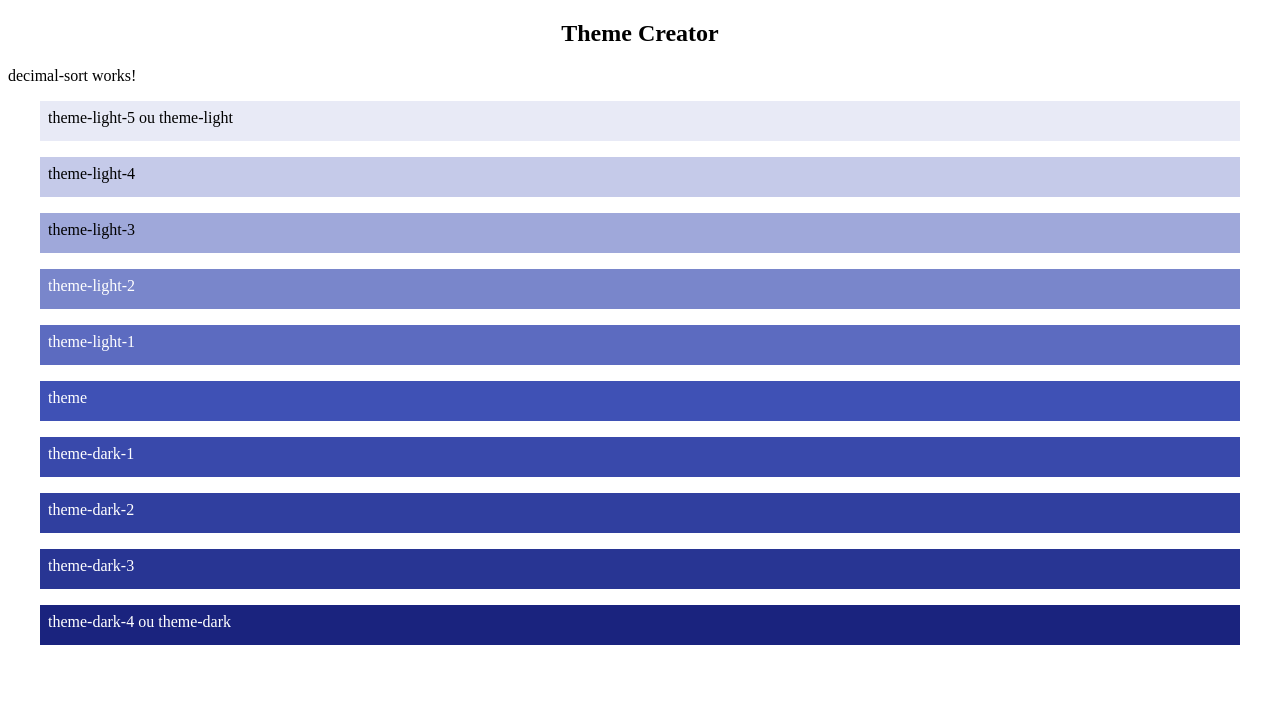
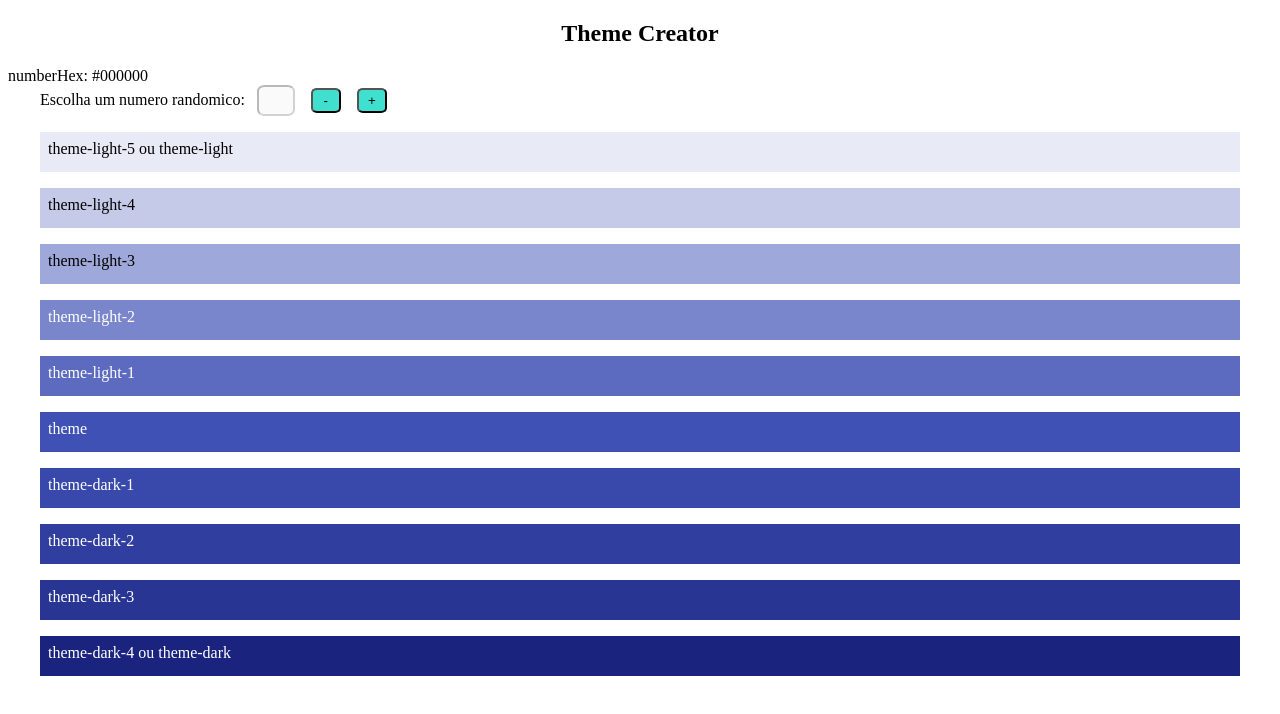
Before and after one commit to josiel27/theme-creator, an Angular app: page / in a window 1280 px wide. Shown: the top 714 px of the page. Built offline with nearby package versions, Linux system fonts and the light colour scheme.

Commit message:
Adicionando logica para numeros randomicos hexdecimais

```diff
--- a/src/app/decimal-sort/decimal-sort.component.html
+++ b/src/app/decimal-sort/decimal-sort.component.html
@@ -1 +1,24 @@
-<p>decimal-sort works!</p>
+<label for="fname">numberHex: {{numberHex}} </label>
+<form>
+  <label for="fname"  [style.color] = "numberHex">Escolha um numero randomico: </label>
+  <input
+    type="text"
+    name="fname"
+    disabled
+    value="{{numberAtual}}"
+  >
+  <input
+    class="btn-menos"
+    type="button"
+    name="lname"
+    value="-"
+    (click)="rmvNumber()"
+  >
+  <input
+    class="btn-mais"
+    type="button"
+    name="lname"
+    value="+"
+    (click)="addNumber()"
+  >
+</form>
--- a/src/app/decimal-sort/decimal-sort.component.scss
+++ b/src/app/decimal-sort/decimal-sort.component.scss
@@ -0,0 +1,15 @@
+form {
+  margin: 0 2rem;
+}
+
+input {
+  width: 30px;
+  height: 25px;
+  margin: 0 0.5rem;
+  border-radius: 20%;
+  text-align: center;
+}
+
+input[type="button"] {
+  background-color: turquoise;
+}
--- a/src/app/decimal-sort/decimal-sort.component.ts
+++ b/src/app/decimal-sort/decimal-sort.component.ts
@@ -6,10 +6,42 @@ import { Component, OnInit } from '@angular/core';
   styleUrls: ['./decimal-sort.component.scss']
 })
 export class DecimalSortComponent implements OnInit {
-
+  numberAtual: any = 0;
+  maxNumber = 10000000000000000000000000010000000000000000000000000010000000000000000000000100000000000000000000000000100000000000000000000;
+  minNumber = 0;
+  numberHex = '';
+  increment = 10000000000000000000000000010000000000000000000000000010000000000000000000000;
   constructor() { }
 
   ngOnInit() {
+    this.numberAtual = this.decimalToHex(this.numberAtual);
+  }
+
+  addNumber() {
+    (this.numberAtual < this.maxNumber)
+      ? this.numberAtual += this.increment
+      : this.numberAtual = this.minNumber;
+
+    this.decimalToHex(this.numberAtual);
+  }
+
+  rmvNumber() {
+    (this.numberAtual > this.minNumber)
+      ? this.numberAtual -= this.increment
+      : this.numberAtual = this.maxNumber;
+
+    this.decimalToHex(this.numberAtual);
+  }
+
+  decimalToHex(numb: number) {
+    let hex = numb.toString(16);
+    hex = '000000'.substr(0, 6 - hex.length) + hex;
+    this.numberHex = '#' + hex.substr(0, 6);
+    console.log(hex);
+  }
+
+  randomInt(min, max) {
+    return min + Math.floor((max - min) * Math.random());
   }
 
 }
```
